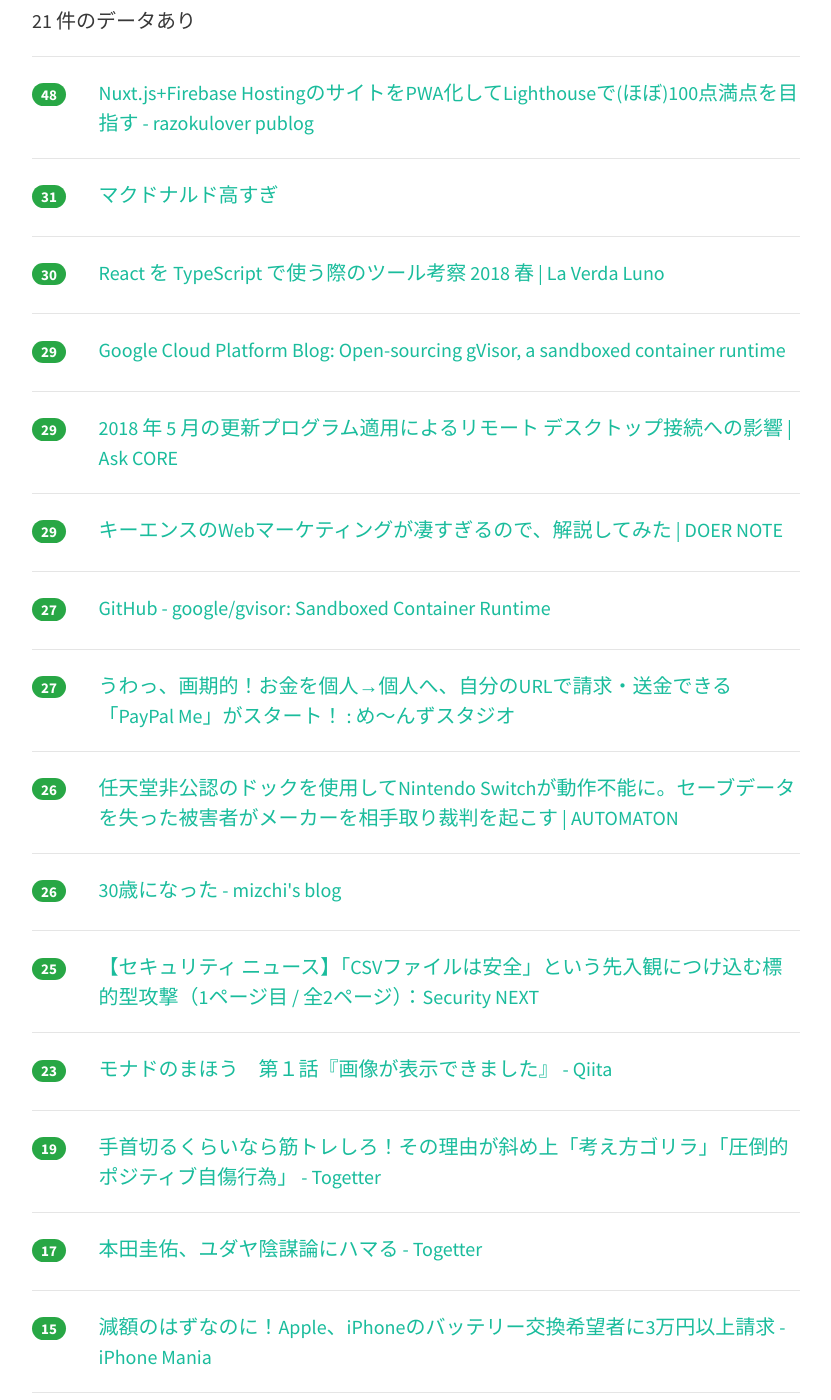
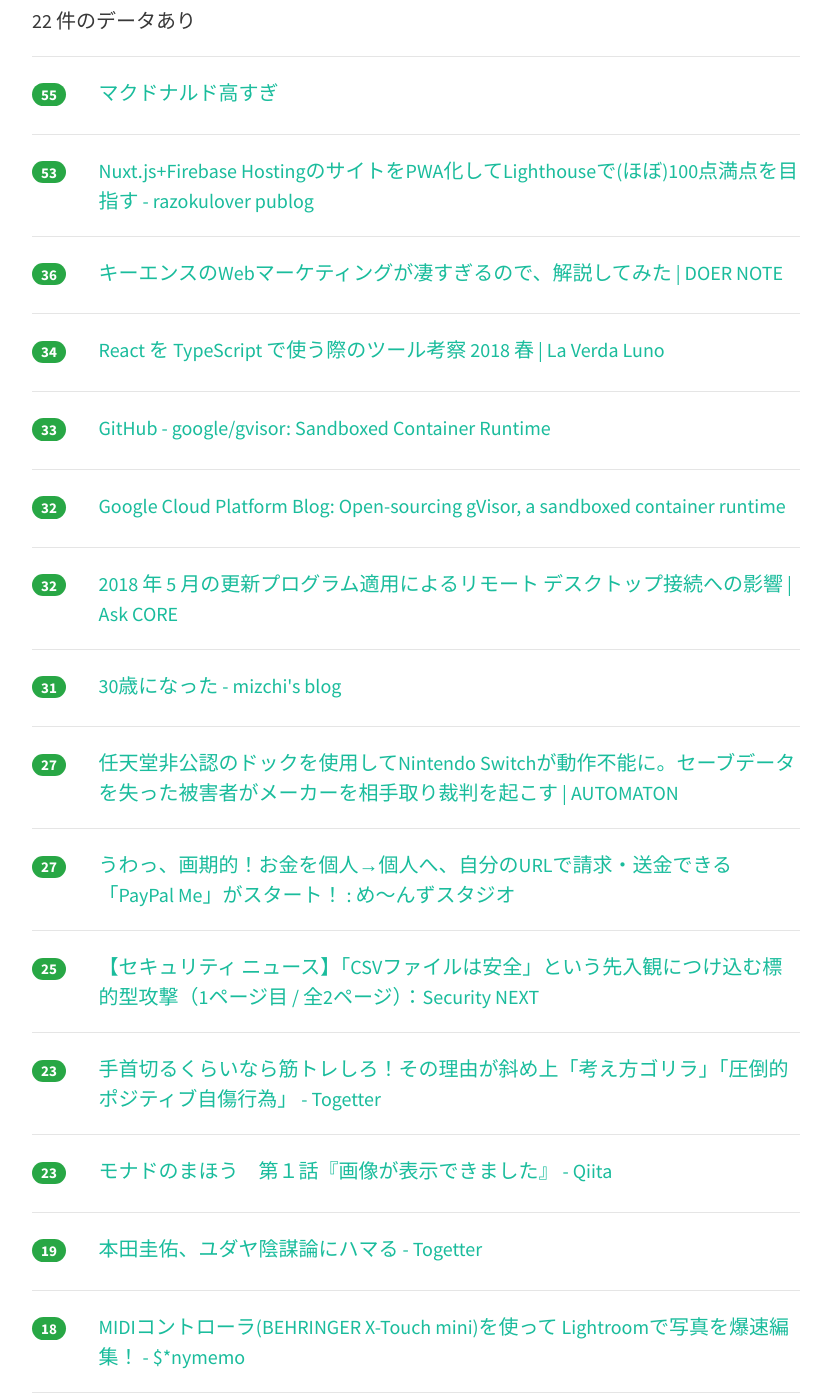
Before and after one commit to yatta47/hatena-matome-site, a Jekyll site: the page built from _posts/2018-05-03-hatena.md, in a window 1280 px wide and 1400 px high, scrolled down 317 px. Shown: the whole window, without its empty margins (224-1055 px from the left). Built offline with Jekyll 4.4.1, drawn with Linux system fonts in a browser that asks for light colours; nearby versions of some CDN libraries; some of the changed text lies outside the part shown.

Commit message:
Updated 2018-05-03

```diff
--- a/_posts/2018-05-03-hatena.md
+++ b/_posts/2018-05-03-hatena.md
@@ -1,59 +1,59 @@
 ---
 layout: post
 title:  "2018-05-03 はてぶIT"
-date:   2018-05-03 10:01:45
+date:   2018-05-03 11:01:13
 tags: [it-hotentry]
 ---
-21 件のデータあり
+22 件のデータあり
 
 <hr><div class="row">
-<div class="col-1"><span class="badge badge-pill badge-success h2">48</span></div>
+<div class="col-1"><span class="badge badge-pill badge-success h2">55</span></div>
+<div class="col-11"><a href='https://anond.hatelabo.jp/20180502164021' target='_blank'>マクドナルド高すぎ</a></div>
+</div>
+<hr>
+<div class="row">
+<div class="col-1"><span class="badge badge-pill badge-success h2">53</span></div>
 <div class="col-11"><a href='https://razokulover.hateblo.jp/entry/2018/05/02/175235' target='_blank'>Nuxt.js+Firebase HostingのサイトをPWA化してLighthouseで(ほぼ)100点満点を目指す - razokulover publog</a></div>
 </div>
 <hr>
 <div class="row">
-<div class="col-1"><span class="badge badge-pill badge-success h2">31</span></div>
-<div class="col-11"><a href='https://anond.hatelabo.jp/20180502164021' target='_blank'>マクドナルド高すぎ</a></div>
+<div class="col-1"><span class="badge badge-pill badge-success h2">36</span></div>
+<div class="col-11"><a href='https://sairu.co.jp/doernote/0034' target='_blank'>キーエンスのWebマーケティングが凄すぎるので、解説してみた | DOER NOTE</a></div>
 </div>
 <hr>
 <div class="row">
-<div class="col-1"><span class="badge badge-pill badge-success h2">30</span></div>
+<div class="col-1"><span class="badge badge-pill badge-success h2">34</span></div>
 <div class="col-11"><a href='https://blog.masuqat.net/2018/03/31/react-typescript-toolchain-2018-spring/' target='_blank'>React を TypeScript で使う際のツール考察 2018 春 | La Verda Luno</a></div>
 </div>
 <hr>
 <div class="row">
-<div class="col-1"><span class="badge badge-pill badge-success h2">29</span></div>
+<div class="col-1"><span class="badge badge-pill badge-success h2">33</span></div>
+<div class="col-11"><a href='https://github.com/google/gvisor' target='_blank'>GitHub - google/gvisor: Sandboxed Container Runtime</a></div>
+</div>
+<hr>
+<div class="row">
+<div class="col-1"><span class="badge badge-pill badge-success h2">32</span></div>
 <div class="col-11"><a href='https://cloudplatform.googleblog.com/2018/05/Open-sourcing-gVisor-a-sandboxed-container-runtime.html' target='_blank'>Google Cloud Platform Blog: Open-sourcing gVisor, a sandboxed container runtime</a></div>
 </div>
 <hr>
 <div class="row">
-<div class="col-1"><span class="badge badge-pill badge-success h2">29</span></div>
+<div class="col-1"><span class="badge badge-pill badge-success h2">32</span></div>
 <div class="col-11"><a href='https://blogs.technet.microsoft.com/askcorejp/2018/05/02/2018-05-rollup-credssp-rdp/' target='_blank'>2018 年 5 月の更新プログラム適用によるリモート デスクトップ接続への影響 | Ask CORE</a></div>
 </div>
 <hr>
 <div class="row">
-<div class="col-1"><span class="badge badge-pill badge-success h2">29</span></div>
-<div class="col-11"><a href='https://sairu.co.jp/doernote/0034' target='_blank'>キーエンスのWebマーケティングが凄すぎるので、解説してみた | DOER NOTE</a></div>
+<div class="col-1"><span class="badge badge-pill badge-success h2">31</span></div>
+<div class="col-11"><a href='http://mizchi.hatenablog.com/entry/2018/05/03/001502' target='_blank'>30歳になった - mizchi's blog</a></div>
 </div>
 <hr>
 <div class="row">
 <div class="col-1"><span class="badge badge-pill badge-success h2">27</span></div>
-<div class="col-11"><a href='https://github.com/google/gvisor' target='_blank'>GitHub - google/gvisor: Sandboxed Container Runtime</a></div>
+<div class="col-11"><a href='http://jp.automaton.am/articles/newsjp/20180502-67136/' target='_blank'>任天堂非公認のドックを使用してNintendo Switchが動作不能に。セーブデータを失った被害者がメーカーを相手取り裁判を起こす | AUTOMATON</a></div>
 </div>
 <hr>
 <div class="row">
 <div class="col-1"><span class="badge badge-pill badge-success h2">27</span></div>
 <div class="col-11"><a href='http://www.asuka-xp.com/paypal-me-start.html' target='_blank'>うわっ、画期的！お金を個人→個人へ、自分のURLで請求・送金できる「PayPal Me」がスタート！ : め〜んずスタジオ</a></div>
-</div>
-<hr>
-<div class="row">
-<div class="col-1"><span class="badge badge-pill badge-success h2">26</span></div>
-<div class="col-11"><a href='http://jp.automaton.am/articles/newsjp/20180502-67136/' target='_blank'>任天堂非公認のドックを使用してNintendo Switchが動作不能に。セーブデータを失った被害者がメーカーを相手取り裁判を起こす | AUTOMATON</a></div>
-</div>
-<hr>
-<div class="row">
-<div class="col-1"><span class="badge badge-pill badge-success h2">26</span></div>
-<div class="col-11"><a href='http://mizchi.hatenablog.com/entry/2018/05/03/001502' target='_blank'>30歳になった - mizchi's blog</a></div>
 </div>
 <hr>
 <div class="row">
@@ -63,27 +63,37 @@ tags: [it-hotentry]
 <hr>
 <div class="row">
 <div class="col-1"><span class="badge badge-pill badge-success h2">23</span></div>
+<div class="col-11"><a href='https://togetter.com/li/1223454' target='_blank'>手首切るくらいなら筋トレしろ！その理由が斜め上「考え方ゴリラ」「圧倒的ポジティブ自傷行為」 - Togetter</a></div>
+</div>
+<hr>
+<div class="row">
+<div class="col-1"><span class="badge badge-pill badge-success h2">23</span></div>
 <div class="col-11"><a href='https://qiita.com/hiruberuto/items/5321d8cebce7b87851f6' target='_blank'>モナドのまほう　第１話『画像が表示できました』 - Qiita</a></div>
 </div>
 <hr>
 <div class="row">
 <div class="col-1"><span class="badge badge-pill badge-success h2">19</span></div>
-<div class="col-11"><a href='https://togetter.com/li/1223454' target='_blank'>手首切るくらいなら筋トレしろ！その理由が斜め上「考え方ゴリラ」「圧倒的ポジティブ自傷行為」 - Togetter</a></div>
+<div class="col-11"><a href='https://togetter.com/li/1203996' target='_blank'>本田圭佑、ユダヤ陰謀論にハマる - Togetter</a></div>
+</div>
+<hr>
+<div class="row">
+<div class="col-1"><span class="badge badge-pill badge-success h2">18</span></div>
+<div class="col-11"><a href='https://sonymemo.hateblo.jp/entry/2018/05/02/120000' target='_blank'>MIDIコントローラ(BEHRINGER X-Touch mini)を使って Lightroomで写真を爆速編集！ - $*nymemo</a></div>
 </div>
 <hr>
 <div class="row">
 <div class="col-1"><span class="badge badge-pill badge-success h2">17</span></div>
-<div class="col-11"><a href='https://togetter.com/li/1203996' target='_blank'>本田圭佑、ユダヤ陰謀論にハマる - Togetter</a></div>
+<div class="col-11"><a href='https://www.asahi.com/articles/ASL4P64P5L4POIPE016.html' target='_blank'>１７歳のツイートに賛否殺到　「政権擁護じゃないのに」：朝日新聞デジタル</a></div>
 </div>
 <hr>
 <div class="row">
-<div class="col-1"><span class="badge badge-pill badge-success h2">15</span></div>
+<div class="col-1"><span class="badge badge-pill badge-success h2">16</span></div>
 <div class="col-11"><a href='https://iphone-mania.jp/news-210969/' target='_blank'>減額のはずなのに！Apple、iPhoneのバッテリー交換希望者に3万円以上請求 - iPhone Mania</a></div>
 </div>
 <hr>
 <div class="row">
 <div class="col-1"><span class="badge badge-pill badge-success h2">14</span></div>
-<div class="col-11"><a href='https://sonymemo.hateblo.jp/entry/2018/05/02/120000' target='_blank'>MIDIコントローラ(BEHRINGER X-Touch mini)を使って Lightroomで写真を爆速編集！ - $*nymemo</a></div>
+<div class="col-11"><a href='http://b.hatena.ne.jp/entry/s/ameblo.jp/0163533544/entry-12372008709.html' target='_blank'>はてなブックマーク - 【湿布の副作用で「一生治りません」と診断される】 | ようこのブログ</a></div>
 </div>
 <hr>
 <div class="row">
@@ -92,22 +102,17 @@ tags: [it-hotentry]
 </div>
 <hr>
 <div class="row">
-<div class="col-1"><span class="badge badge-pill badge-success h2">12</span></div>
+<div class="col-1"><span class="badge badge-pill badge-success h2">13</span></div>
 <div class="col-11"><a href='https://smhn.info/201805-mineo-limit-speed-https-communication' target='_blank'>mineo、通信の最適化に影響を受けないHTTPS通信に対して、帯域制御を実施か？ – すまほん!!</a></div>
 </div>
 <hr>
 <div class="row">
-<div class="col-1"><span class="badge badge-pill badge-success h2">11</span></div>
-<div class="col-11"><a href='http://b.hatena.ne.jp/entry/s/ameblo.jp/0163533544/entry-12372008709.html' target='_blank'>はてなブックマーク - 【湿布の副作用で「一生治りません」と診断される】 | ようこのブログ</a></div>
+<div class="col-1"><span class="badge badge-pill badge-success h2">13</span></div>
+<div class="col-11"><a href='http://www.itmedia.co.jp/business/articles/1805/02/news083.html' target='_blank'>「ダークウェブ」への危機感、企業で広がり (1/2) - ITmedia ビジネスオンライン</a></div>
 </div>
 <hr>
 <div class="row">
-<div class="col-1"><span class="badge badge-pill badge-success h2">11</span></div>
-<div class="col-11"><a href='https://www.asahi.com/articles/ASL4P64P5L4POIPE016.html' target='_blank'>１７歳のツイートに賛否殺到　「政権擁護じゃないのに」：朝日新聞デジタル</a></div>
+<div class="col-1"><span class="badge badge-pill badge-success h2">8</span></div>
+<div class="col-11"><a href='http://did2memo.net/2018/05/02/ntt-east-failure-2018-05-02/' target='_blank'>NTT東日本/ドコモ光/ぷらら等の利用者に「Wi-Fiにつながらない/インターネットにつながらない」障害発生中（2018年5月2日20時15分頃発生、公式障害情報追記）</a></div>
 </div>
 <hr>
-<div class="row">
-<div class="col-1"><span class="badge badge-pill badge-success h2">10</span></div>
-<div class="col-11"><a href='http://www.itmedia.co.jp/business/articles/1805/02/news083.html' target='_blank'>「ダークウェブ」への危機感、企業で広がり (1/2) - ITmedia ビジネスオンライン</a></div>
-</div>
-<hr>
```
